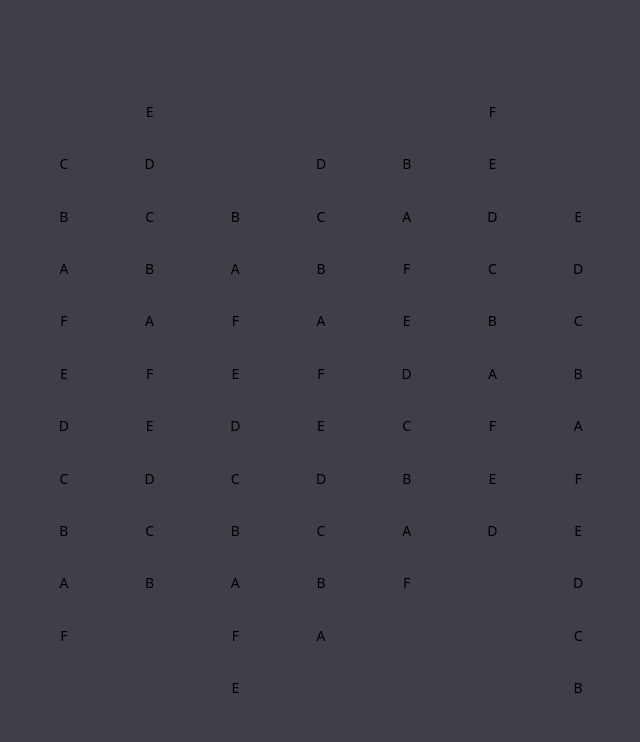
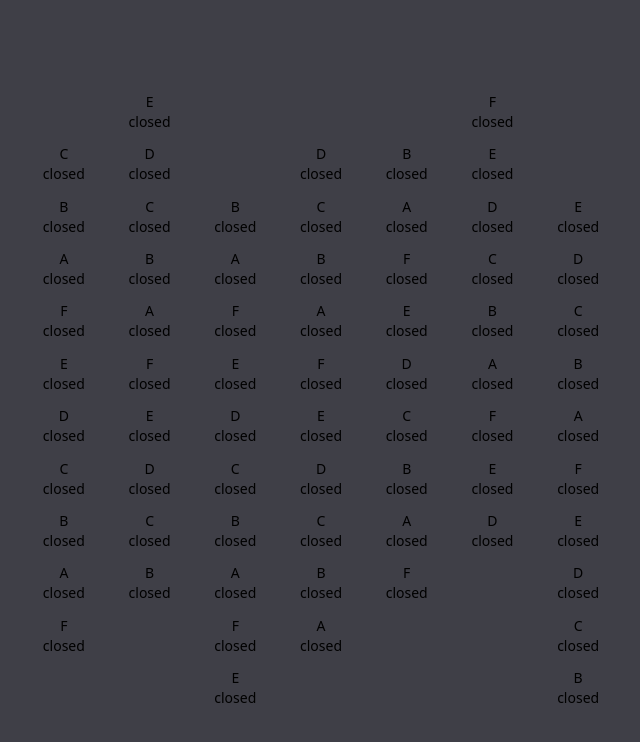
Before and after one commit to aweidele-projects/blanket-pattern, a React (Vite) app: page / in a window 1280 px wide. Shown: the top 742 px of the page, without its empty margins (319-959 px from the left). Built offline with nearby package versions, Linux system fonts and the light colour scheme.

Commit message:
toggle color picker

```diff
--- a/src/components/Blanket.jsx
+++ b/src/components/Blanket.jsx
@@ -5,19 +5,23 @@ const swatches = patternColumns(pattern);
 
 export const Blanket = () => {
   const [swatchColors, setSwatchColors] = useState(colors);
-  const [colorPickerOpen, setColorPickerOpen] = useState(null);
+  const [colorPickerOpen, setColorPickerOpen] = useState(false);
+
+  console.log(colorPickerOpen);
 
   const handleColorPickerToggle = (swatch) => {
-    console.log(swatch);
+    setColorPickerOpen((prev) => (prev === swatch ? false : swatch));
   };
 
   return (
-    <div className="aspect-blanket w-full max-w-150">
-      <div className="h-full grid grid-cols-(--blanket-cols) grid-rows-(--blanket-rows)">
-        {swatches.map((swatch, i) => (
-          <Swatch key={i} swatch={swatch} color={swatchColors[swatch.color]} handleColorPickerToggle={handleColorPickerToggle} />
-        ))}
+    <>
+      <div className="aspect-blanket w-full max-w-150">
+        <div className="h-full grid grid-cols-(--blanket-cols) grid-rows-(--blanket-rows)">
+          {swatches.map((swatch, i) => (
+            <Swatch key={i} swatch={swatch} color={swatchColors[swatch.color]} colorPicker={colorPickerOpen === swatch} handleColorPickerToggle={handleColorPickerToggle} />
+          ))}
+        </div>
       </div>
-    </div>
+    </>
   );
 };
--- a/src/components/Swatch.jsx
+++ b/src/components/Swatch.jsx
@@ -1,13 +1,21 @@
 import { useState } from "react";
 
-export const Swatch = ({ color, swatch, handleColorPickerToggle }) => {
-  console.log(swatch);
+export const Swatch = ({ color, swatch, handleColorPickerToggle, colorPicker }) => {
+  // console.log(swatch);
 
   return (
-    <button onClick={() => handleColorPickerToggle(swatch)} className="cursor-pointer flex relative" style={{ gridColumn: swatch.column, gridRow: `${swatch.row} / ${swatch.row + swatch.span}` }}>
-      <div className="transition-all duration-500 grow -skew-y-25" style={{ backgroundColor: color }}></div>
-      <div className="transition-all duration-500 grow skew-y-25" style={{ backgroundColor: color }}></div>
-      {swatch.color !== "N" && <div className="absolute text-sm top-0 left-0 w-full h-full flex items-center justify-center">{swatch.color}</div>}
-    </button>
+    <div className="relative" style={{ gridColumn: swatch.column, gridRow: `${swatch.row} / ${swatch.row + swatch.span}` }}>
+      <button onClick={() => handleColorPickerToggle(swatch)} className="cursor-pointer flex relative h-full w-full">
+        <div className="transition-all duration-500 grow -skew-y-25" style={{ backgroundColor: color }}></div>
+        <div className="transition-all duration-500 grow skew-y-25" style={{ backgroundColor: color }}></div>
+        {swatch.color !== "N" && (
+          <div className="absolute text-sm top-0 left-0 w-full h-full flex items-center justify-center">
+            {swatch.color}
+            <br />
+            {colorPicker ? "open" : "closed"}
+          </div>
+        )}
+      </button>
+    </div>
   );
 };
```
